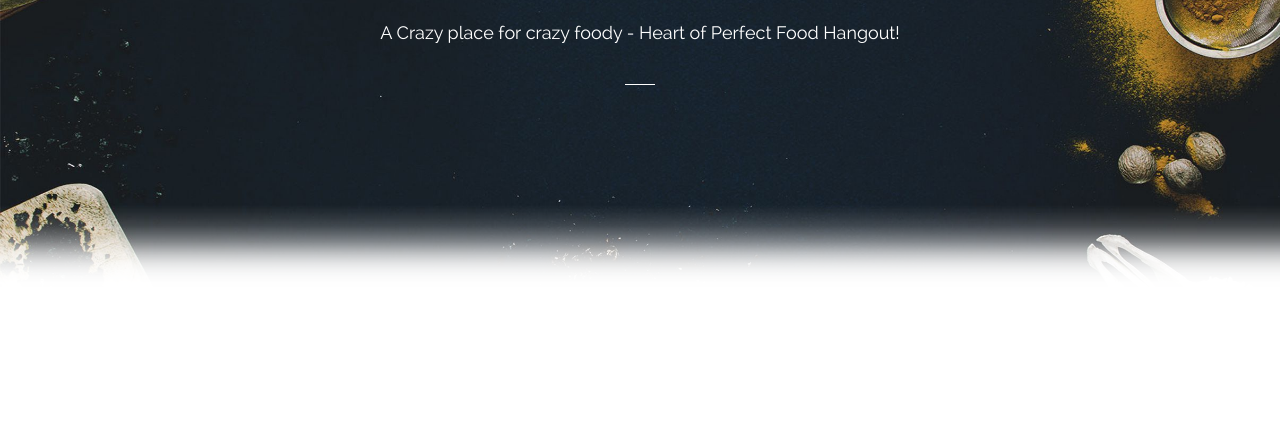
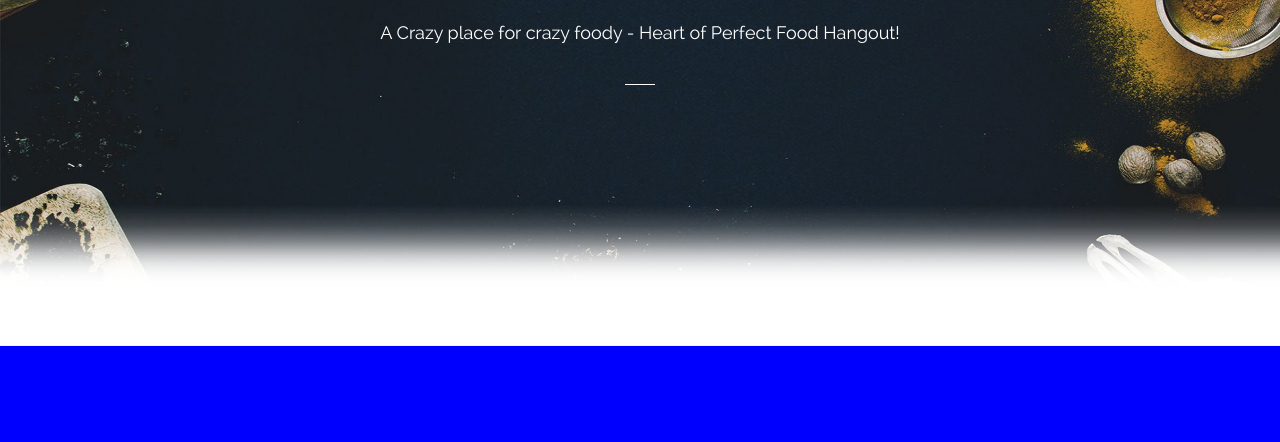
Before and after one commit to massouty/massouty-restaurant, a plain HTML site: page index.html in a window 1280 px wide. Shown: the part 345-787 px from the top of the page. Drawn offline with nearby package versions, Linux system fonts and the light colour scheme; grey boxes are pictures that could not be loaded.

Commit message:
Update main.css
IF APPLIED , THIS COMMIT WILL HAVE CHANGED BACKGROUND COLOR

```diff
--- a/css/main.css
+++ b/css/main.css
@@ -1,7 +1,7 @@
 /*
 
-	Template Author : pixelhint.com
-	Author Email    : contact@pixelhint.com
+	Template Author :YOUSEF ALMASSOUTY
+
 	Template Name   : Sublime
 
 
@@ -63,7 +63,7 @@
 
 /*  General CSS*/
 body{
-    background: #fff;
+    background:BLUE;
 }
 
 .wrapper{
```
